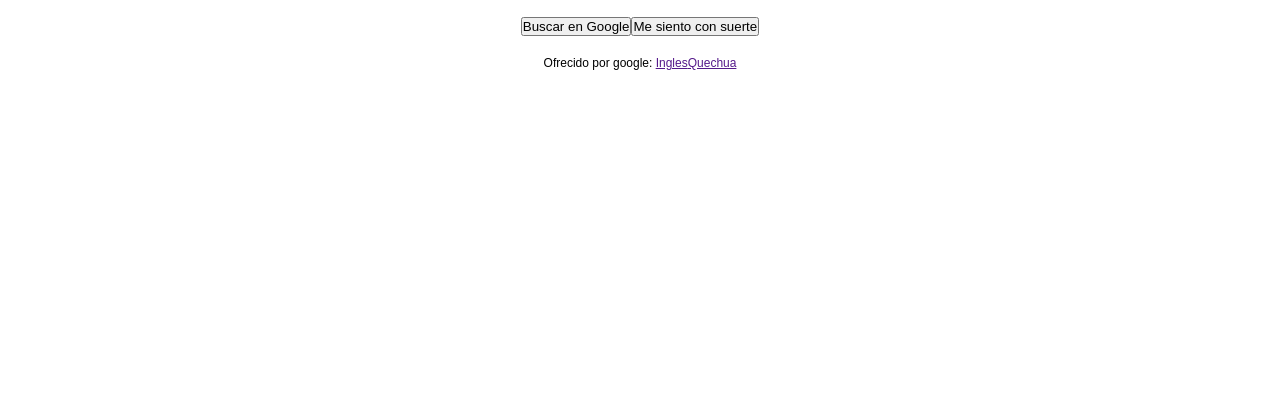
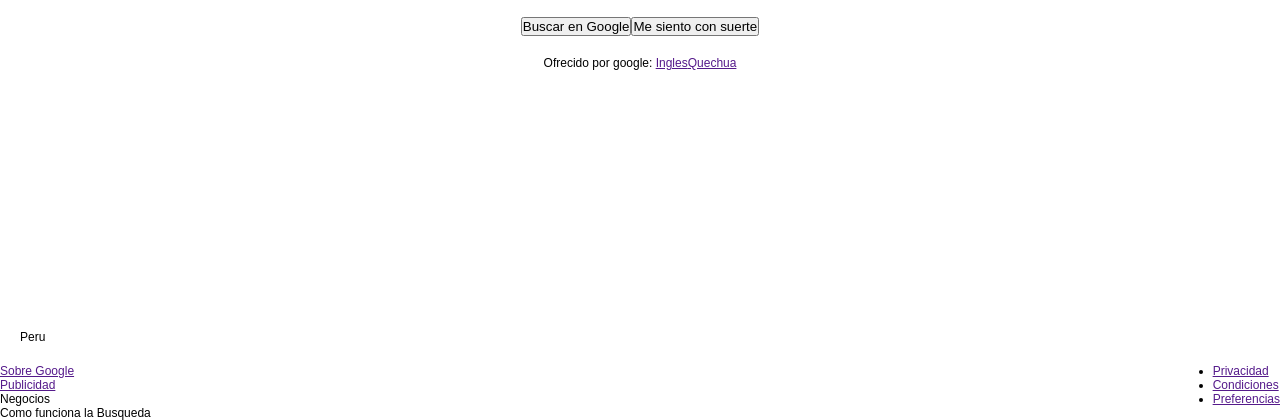
Before and after one commit to wvalverder/Google-Clone, a plain HTML site: page index.html in a window 1280 px wide. Shown: the part 817-1237 px from the top of the page. Before the commit the page ends 1127 px from the top, so only its background shows below. Drawn offline with Linux system fonts and the light colour scheme.

Commit message:
Configuracion en el footer

```diff
--- a/index.html
+++ b/index.html
@@ -39,7 +39,24 @@
            </section>
         </main>
         <footer>
-
+            <section class="footer-enunciado">Peru</section>
+            <section class="footer-container">
+                <div>
+                    <ul>
+                        <li><a href="">Sobre Google</a></li>
+                        <li><a href="">Publicidad</a></li>
+                        <li><a href=""></a>Negocios</li>
+                        <li><a href=""></a>Como funciona la Busqueda</li>
+                    </ul>
+                </div>
+                <div>
+                    <ul>
+                        <li><a href="">Privacidad</a></li>
+                        <li><a href="">Condiciones</a></li>
+                        <li><a href="">Preferencias</a></li>
+                    </ul>
+                </div>
+            </section>
         </footer>
     </header>
 </body>
--- a/style.css
+++ b/style.css
@@ -37,3 +37,10 @@ main {
 .main-access {
     margin-top: 2.0rem;
 }
+.footer-enunciado {
+    padding: 20px;
+}
+.footer-container {
+    display: flex;
+    justify-content: space-between;
+}
```
